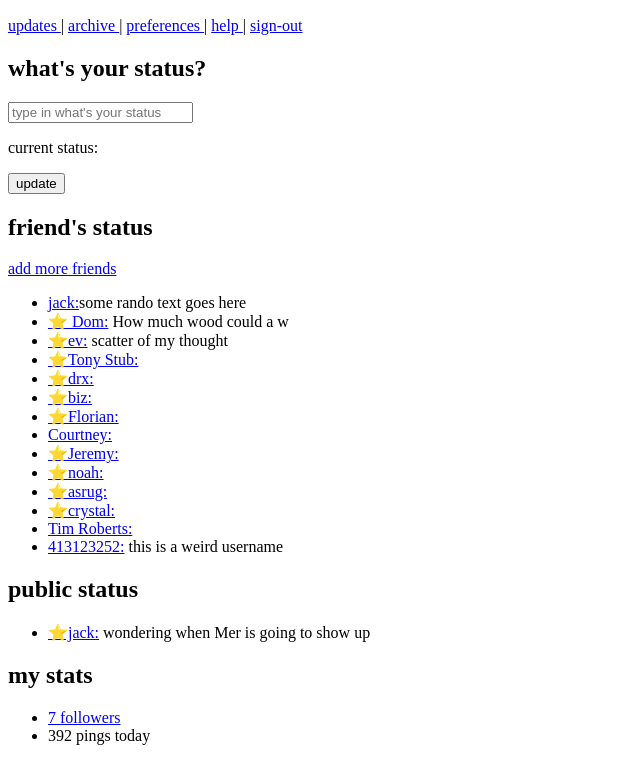
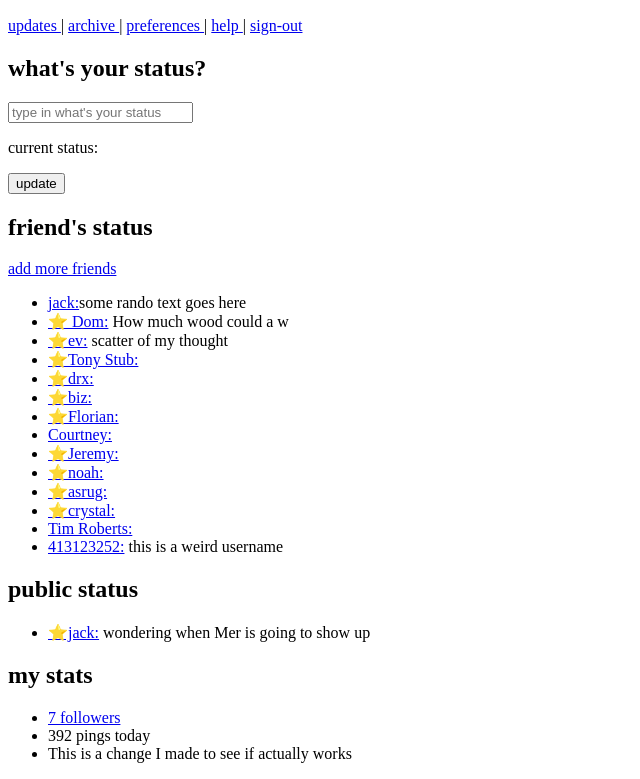
Before and after one commit to virtutae/early-twitter, a website: page index.html in a window 1280 px wide. Shown: the part 76-855 px from the top of the page, without its empty margins (0-640 px from the left). Drawn offline with Linux system fonts and the light colour scheme.

Commit message:
another modification on line 56 of index to see if updates in real time.

```diff
--- a/index.html
+++ b/index.html
@@ -53,6 +53,7 @@
         <ul>
           <li><a href="#">7 followers</a></li>
           <li>392 pings today</li>
+          <li>This is a change I made to see if actually works</li>
         </ul>
       </section>
     </main>
```
